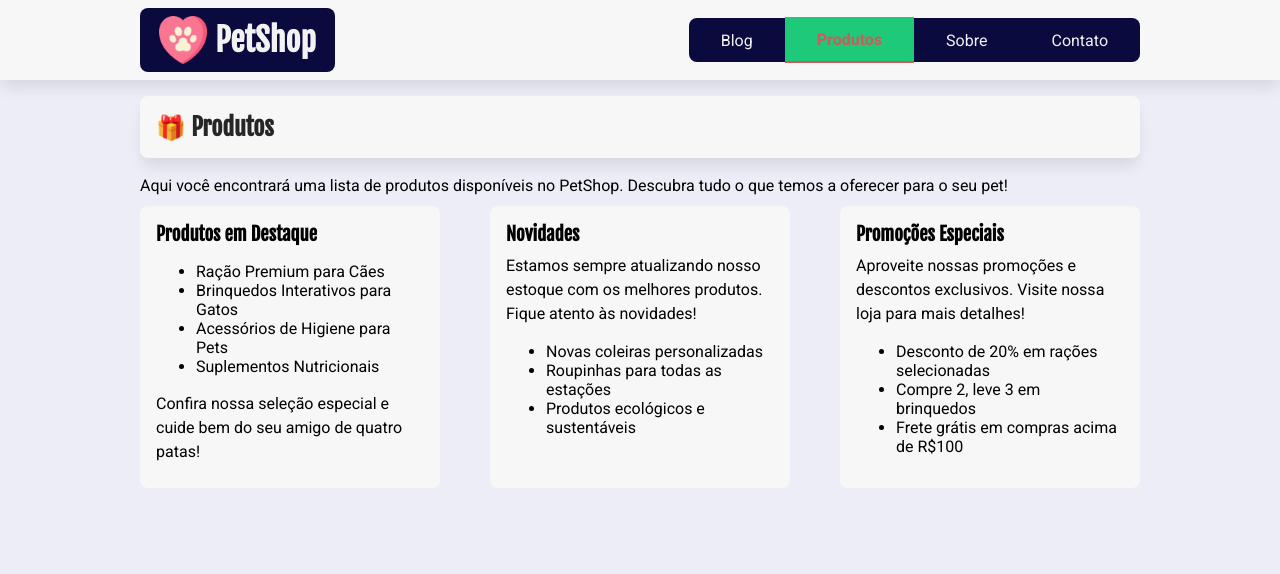
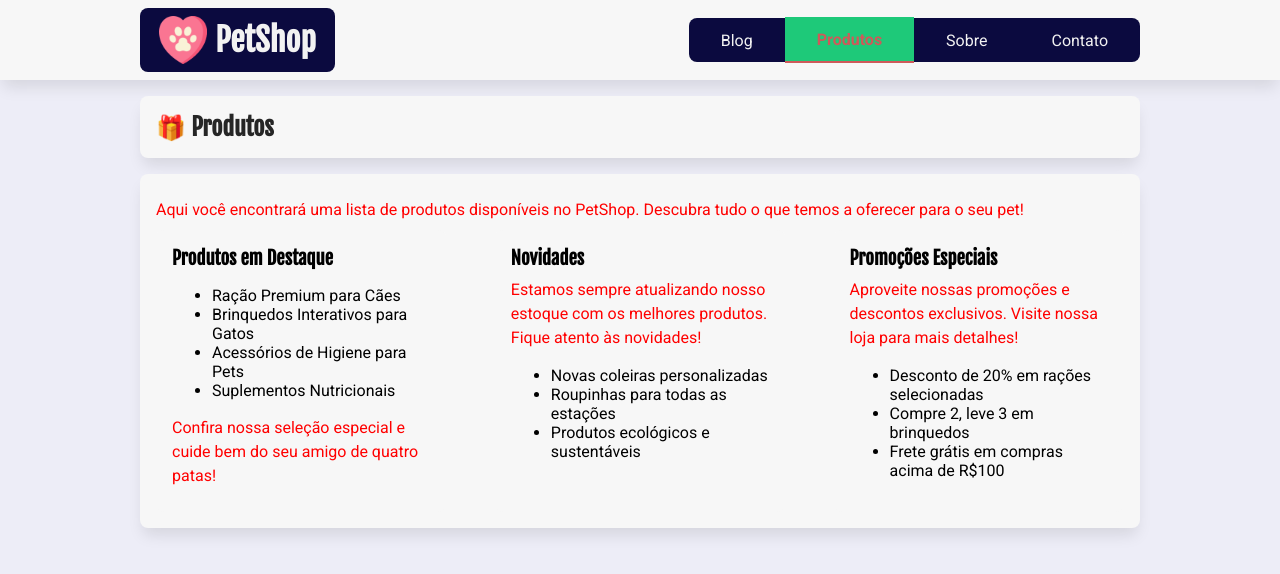
Before and after one commit to PauloHenrique00-tech/petshop, a Next.js app: page /produtos in a window 1280 px wide. Shown: the top 574 px of the page. Built offline with nearby package versions, Linux system fonts and the light colour scheme.

Commit message:
Adiciona componente Container

```diff
--- a/src/app/contato/page.tsx
+++ b/src/app/contato/page.tsx
@@ -1,4 +1,5 @@
 // src/app/contatos/page.tsx
+import Container from "@/components/Container";
 import estilos from "./contato.module.css";
 import { Metadata } from "next";
 
@@ -11,6 +12,7 @@ export default function Contato() {
   return (
     <section className={estilos.conteudo}>
       <h2>Contato</h2>
+      <Container>
         <p>
           Você pode nos enviar um e-mail para{" "}
           <a href="mailto:contato@petshop.com">contato@petshop.com</a> ou nos
@@ -18,6 +20,7 @@ export default function Contato() {
         </p>
 
         <p>Se preferir, use o formulário abaixo:</p>
+      </Container>
     </section>
   );
 }
--- a/src/app/not-found.tsx
+++ b/src/app/not-found.tsx
@@ -1,6 +1,7 @@
 import Link from "next/link";
 import estilos from "./not-found.module.css";
 import { Metadata } from "next";
+import Container from "@/components/Container";
 
 // src/app/not-found.tsx
 export const metadata: Metadata = {
@@ -12,7 +13,7 @@ export default function Pagina404() {
   return (
     <section className={estilos.conteudo}>
       <h2>Ops! Página não encontrada!</h2>
-
+      <Container>
         <div className={estilos.imagem404}>
           <img
             src="/images/404.svg"
@@ -22,6 +23,7 @@ export default function Pagina404() {
             <Link href="/">Voltar para a página inicial</Link>
           </p>
         </div>
+      </Container>
     </section>
   );
 }
--- a/src/app/produtos/page.tsx
+++ b/src/app/produtos/page.tsx
@@ -1,4 +1,5 @@
 // src/app/produtos/page.tsx
+import Container from "@/components/Container";
 import estilos from "./produtos.module.css";
 import { Metadata } from "next";
 
@@ -11,6 +12,7 @@ export default function Produtos() {
   return (
     <section className={estilos.conteudo}>
       <h2>Produtos</h2>
+      <Container>
         <p>
           Aqui você encontrará uma lista de produtos disponíveis no PetShop.
           Descubra tudo o que temos a oferecer para o seu pet!
@@ -47,8 +49,8 @@ export default function Produtos() {
           <article>
             <h3>Promoções Especiais</h3>
             <p>
-            Aproveite nossas promoções e descontos exclusivos. Visite nossa loja
-            para mais detalhes!
+              Aproveite nossas promoções e descontos exclusivos. Visite nossa
+              loja para mais detalhes!
             </p>
             <ul>
               <li>Desconto de 20% em rações selecionadas</li>
@@ -57,6 +59,7 @@ export default function Produtos() {
             </ul>
           </article>
         </div>
+      </Container>
     </section>
   );
 }
--- a/src/components/Container.module.css
+++ b/src/components/Container.module.css
@@ -1,3 +1,6 @@
+.container p {
+  color: red;
+}
 .container {
   width: 100%;
   background-color: #f7f7f7;
--- a/src/components/Container.tsx
+++ b/src/components/Container.tsx
@@ -1,5 +1,4 @@
 // src/components/Container.tsx
-import React from "react";
 import estilos from "./Container.module.css";
 
 type ContainerProps = {
```
Also changed, not shown: src/app/sobre/page.tsx (+11 -7 lines). Lines whose indentation alone changed are shown as unchanged.
